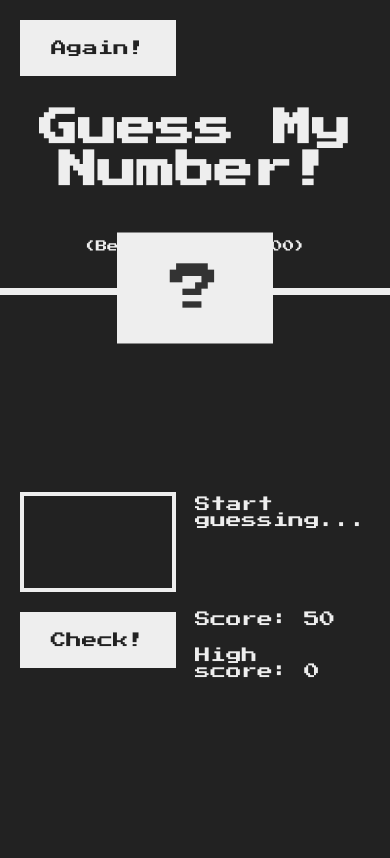
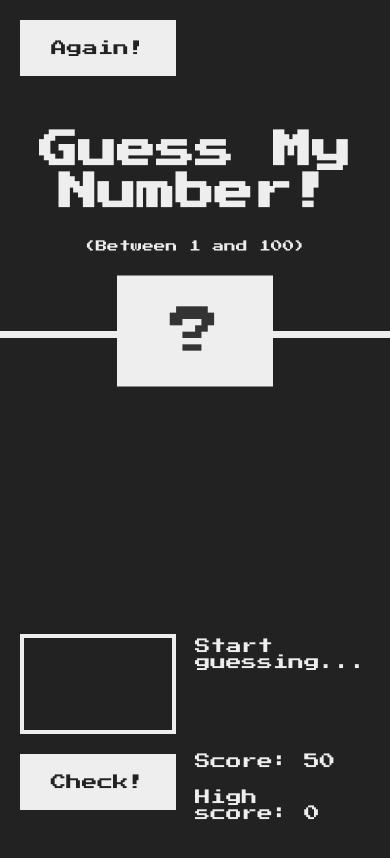
Before and after one commit to millix95/PogodiMojBroj, a plain HTML site: page index.html in a window 390 px wide. Drawn offline with Linux system fonts and the light colour scheme.

Commit message:
update v4

```diff
--- a/style.css
+++ b/style.css
@@ -120,9 +120,20 @@ h1 {
   margin-bottom: 2rem;
 }
 @media screen and (max-width: 480px) {
+  header {
+    height: 40vh;
+  }
   h1 {
     line-height: 5vh;
     font-size: 10vw;
+  }
+  .left {
+    position: relative;
+    top: 100px;
+  }
+  .right {
+    position: relative;
+    top: 100px;
   }
   .between {
     top: 24rem;
```
